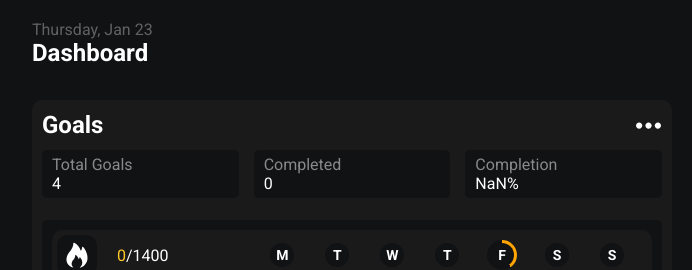
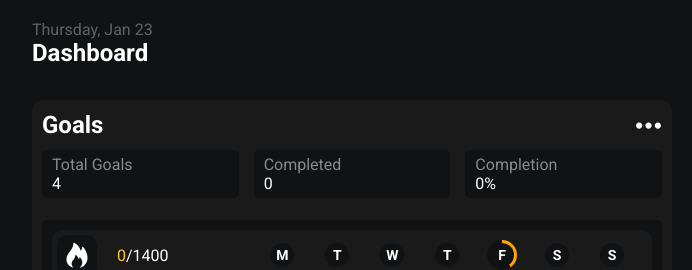
Before and after one commit to Stefan0712/fitness-app, a React (Create React App) app: page / in a window 1280 px wide. Shown: the top 270 px of the page, without its empty margins (288-980 px from the left). Built offline with nearby package versions, Linux system fonts and the light colour scheme.

Commit message:
Fixed completion rate showing NaN

```diff
--- a/src/components/pages/Dashboard/Dashboard.js
+++ b/src/components/pages/Dashboard/Dashboard.js
@@ -87,7 +87,7 @@ const Dashboard = () => {
                             </div>
                             <div className={styles['card-content-block']}>
                                 <p className={styles['block-title']}>Completion</p>
-                                <p className={styles['block-value']}>{(userGoals?.filter(goal=> goal.target <= getGoalCurrentValue(userActivity?.logs, goal.name)) / userGoals?.lengh) * 100}%</p>
+                                <p className={styles['block-value']}>{userGoals?.filter(goal=> goal.target <= getGoalCurrentValue(userActivity?.logs, goal.name)).length / userGoals?.length * 100}%</p>
                             </div>
                         </div>
 
```
